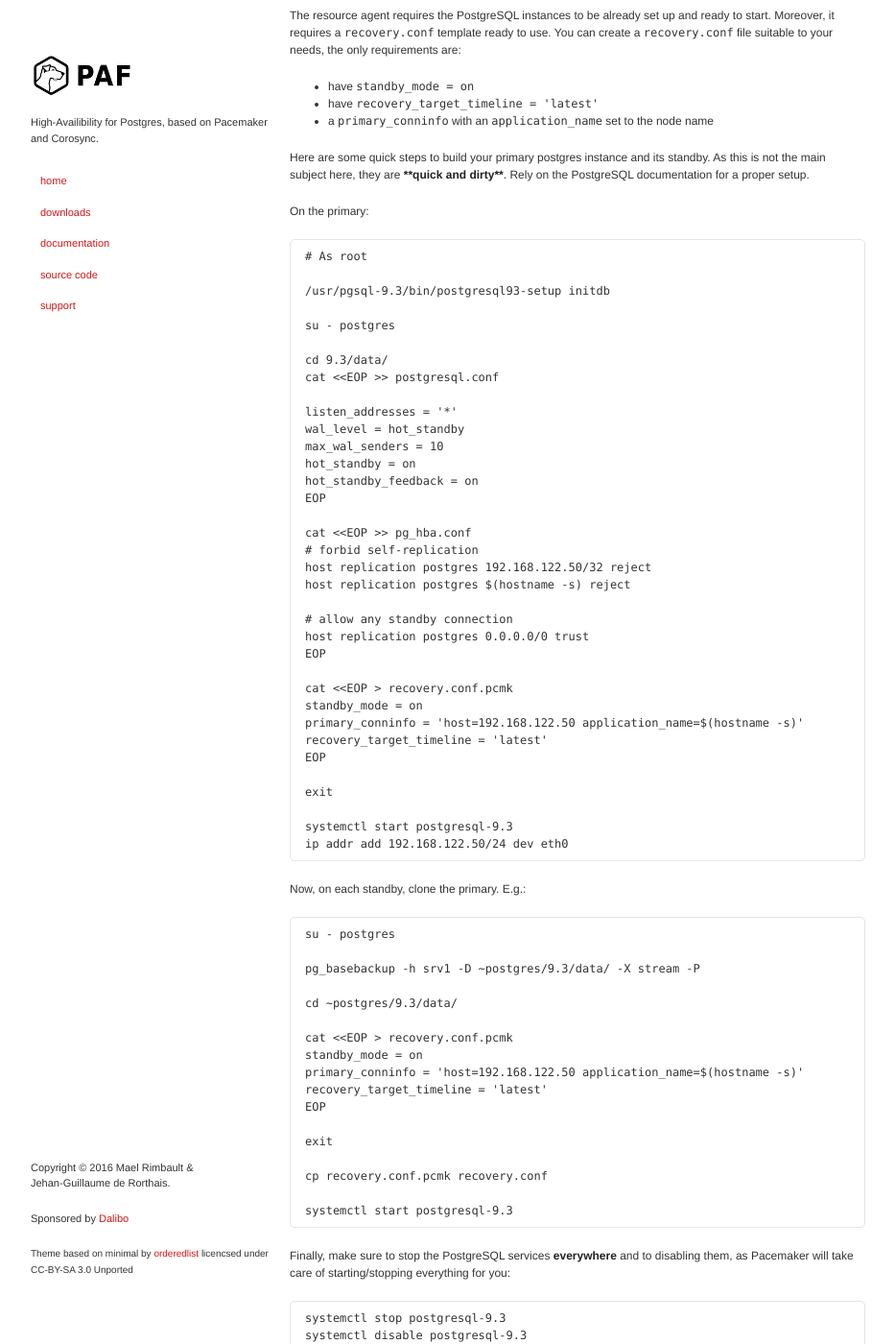
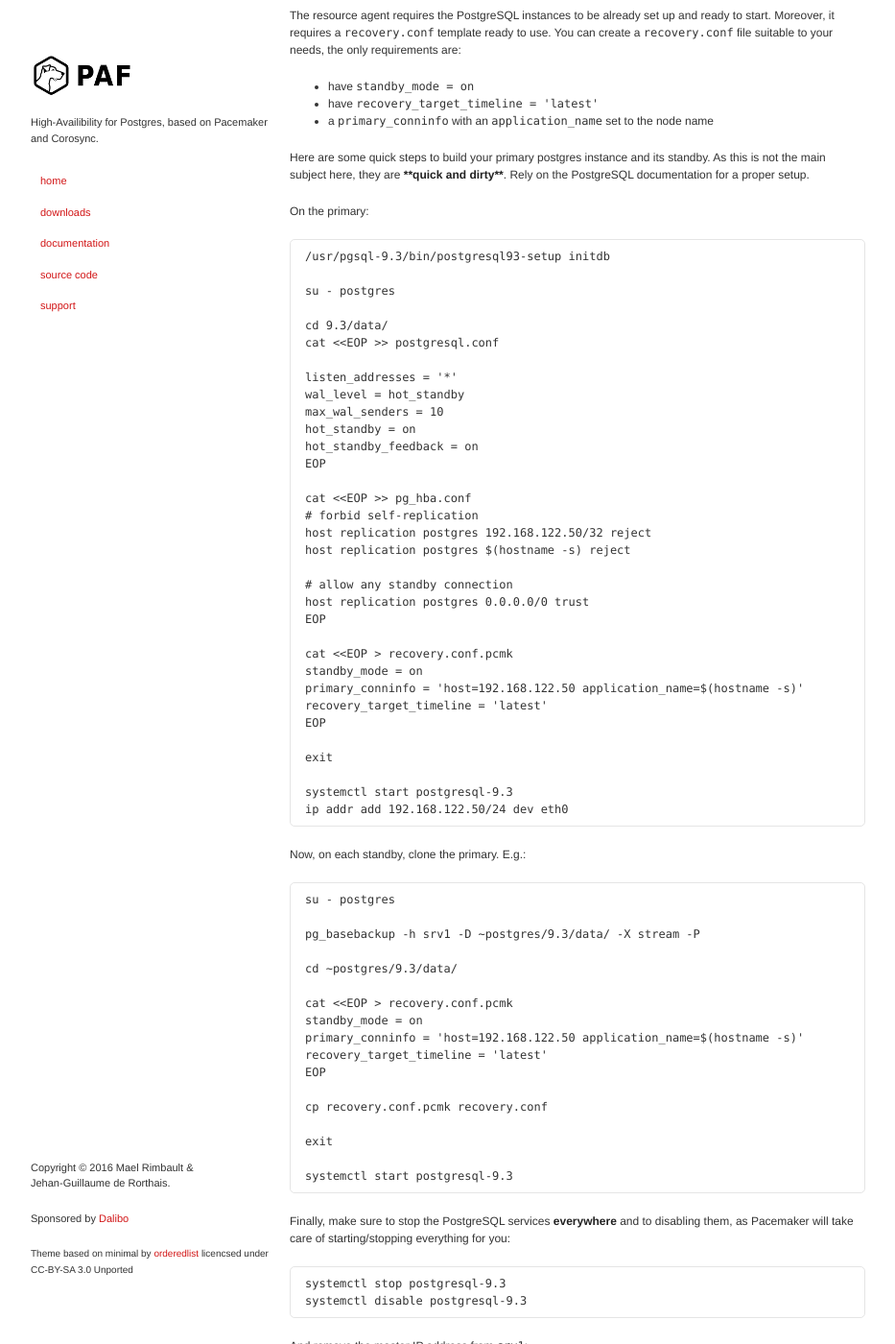
Before and after one commit to ClusterLabs/PAF, a Jekyll site: the page built from Quick_Start-CentOS-7.md, in a window 1280 px wide and 1400 px high, scrolled down 1199 px. Shown: the whole window at 96% size, without its empty margins (173-1106 px from the left). Built offline with Jekyll 4.4.1, drawn with Linux system fonts in a browser that asks for light colours; some of the changed text lies outside the part shown.

Commit message:
Minor quick starts edition

````diff
--- a/Quick_Start-CentOS-7.md
+++ b/Quick_Start-CentOS-7.md
@@ -90,8 +90,6 @@ Rely on the PostgreSQL documentation for a proper setup.
 On the primary:
 
 ```
-# As root
-
 /usr/pgsql-9.3/bin/postgresql93-setup initdb
 
 su - postgres
@@ -142,9 +140,9 @@ primary_conninfo = 'host=192.168.122.50 application_name=$(hostname -s)'
 recovery_target_timeline = 'latest'
 EOP
 
+cp recovery.conf.pcmk recovery.conf
+
 exit
-
-cp recovery.conf.pcmk recovery.conf
 
 systemctl start postgresql-9.3
 ```
@@ -207,6 +205,7 @@ pcs cluster setup --name cluster_pgsql srv1 srv2 srv3
 ```
 
 You can now start your cluster!
+
 ```
 pcs cluster start --all
 ```
````
Also changed, not shown: other parts of Quick_Start-CentOS-7.md (+5 -5 lines), Quick_Start-CentOS-6.md (+1 -1 lines).
